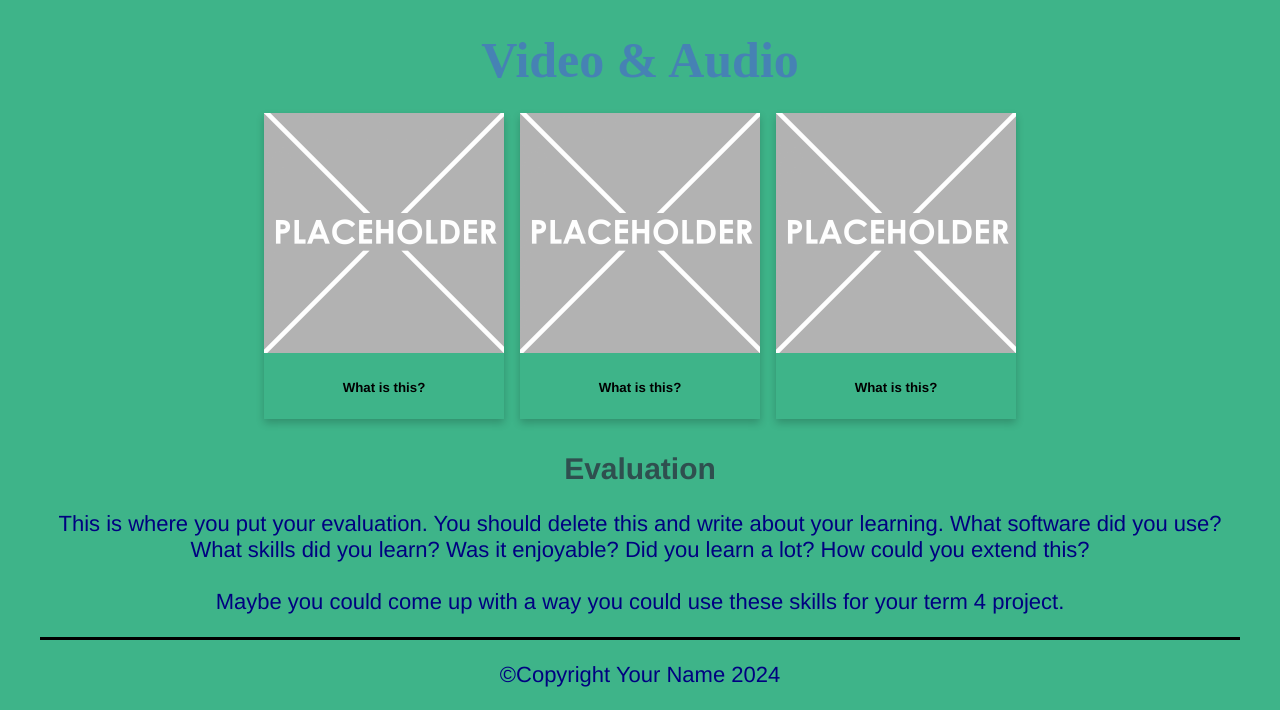
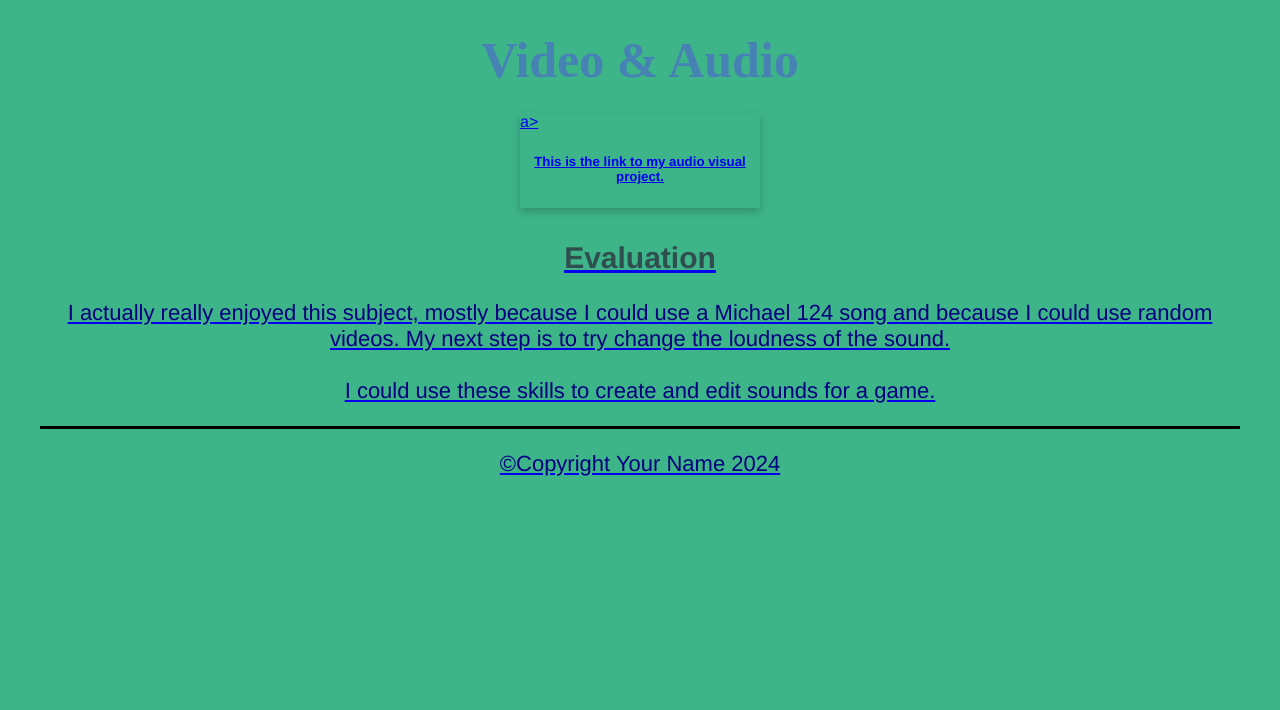
Before and after one commit to papaya19/10DGT-BHS-Website-Template-Isaac-Choi, a plain HTML site: page videoaudio.html in a window 1280 px wide. Shown: the part 211-921 px from the top of the page. After the commit the page ends 800 px from the top, so only its background shows below. Drawn offline with Linux system fonts and the light colour scheme; a web font is replaced by a local one.

Commit message:
I updated audio visual.

```diff
--- a/videoaudio.html
+++ b/videoaudio.html
@@ -35,37 +35,20 @@
       <div class='container'>
         <!-- item 1 starts here-->
         <div class='item'>
-          <img src="images/placeholder.png" alt="please replace me">
+          <a href="https://www.youtube.com/watch?v=Cq-P0nhIm44"</a>a>
           <div class='item-info'>
             <!-- a brief explanation of what this picture is -->
-            <h5>What is this?</h5>
+            <h5>This is the link to my audio visual project.</h5>
           </div>
         </div>
         <!-- end of item 1 -->
-        <!-- item 2 starts here-->
-        <div class='item'>
-          <img src="images/placeholder.png" alt="please replace me">
-          <div class='item-info'>
-            <!-- a brief explanation of what this picture is -->
-            <h5>What is this?</h5>
-          </div>
-        </div>
-        <!-- end of item 2 -->
-        <!-- item 3 starts here-->
-        <div class='item'>
-          <img src="images/placeholder.png" alt="please replace me">
-          <div class='item-info'>
-            <!-- a brief explanation of what this picture is -->
-            <h5>What is this?</h5>
-          </div>
-        </div>
         <!-- end of item 3 -->
         <!-- now the Evaluation text box-->
         <div class=information>
           <h2>Evaluation</h2>
           <p>
-            This is where you put your evaluation. You should delete this and write about your learning. What software did you use? What skills did you learn? Was it enjoyable? Did you learn a lot? How could you extend this? <br><br>
-            Maybe you could come up with a way you could use these skills for your term 4 project.
+            I actually really enjoyed this subject, mostly because I could use a Michael 124 song and because I could use random videos. My next step is to try change the loudness of the sound. <br><br>
+            I could use these skills to create and edit sounds for a game.
           </p>
         </div>
       </div>
```
